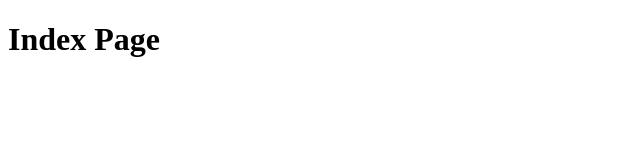
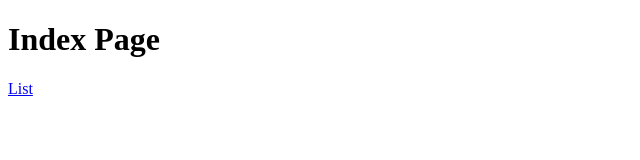
Before and after one commit to exemplar-codes/nedb-express-app, a website: page public/index.html in a window 1280 px wide. Shown: the full height of the page, 0-640 px from the left. Drawn offline with Linux system fonts and the light colour scheme.

Commit message:
Add page link to main page

```diff
--- a/public/index.html
+++ b/public/index.html
@@ -8,5 +8,6 @@
   </head>
   <body>
     <h1>Index Page</h1>
+    <a href="./api_list.html">List</a>
   </body>
 </html>
```
